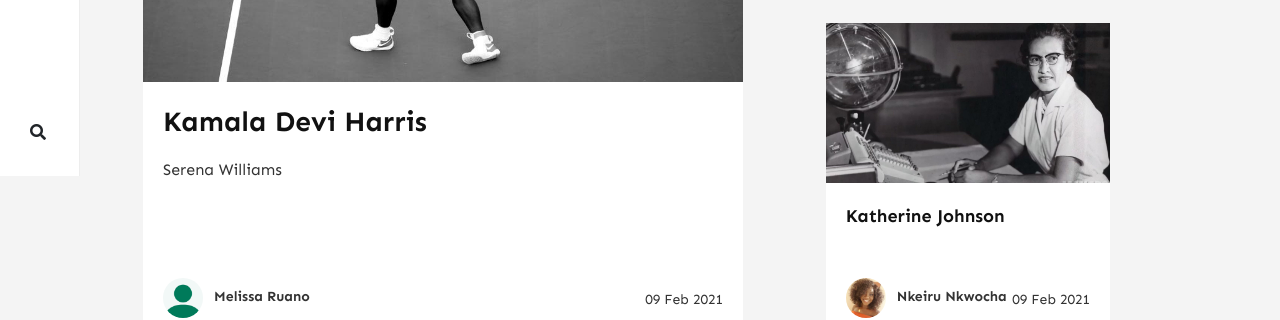
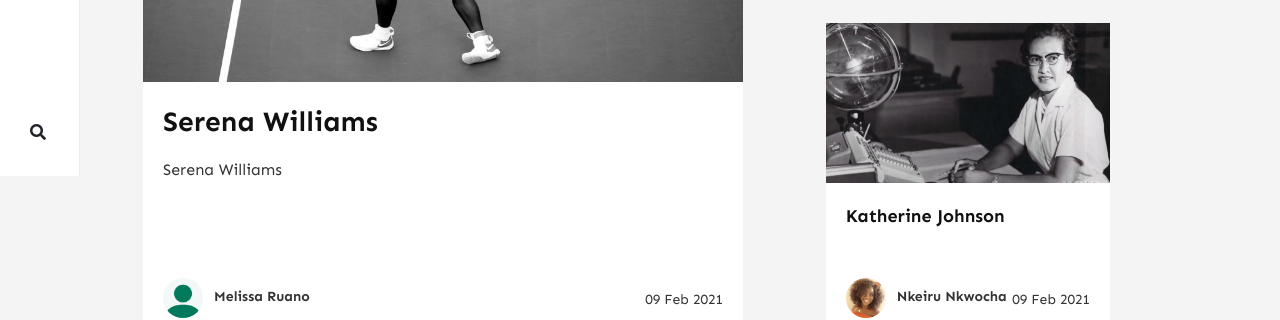
Before and after one commit to iMAKE-Innovation-Center/imake-bhm, a Jekyll site: the page built from index.html, in a window 1280 px wide. Shown: the part 724-1044 px from the top of the page. Built offline with Jekyll 4.4.1, drawn with Linux system fonts in a browser that asks for light colours; nearby versions of some CDN libraries; the list of posts is cut into pages by our own code; comment, search, counter and statistics services are not loaded.

Commit message:
name correction

```diff
--- a/_posts/2021-02-09-serena_williams.md
+++ b/_posts/2021-02-09-serena_williams.md
@@ -1,6 +1,6 @@
 ---
 layout: post
-title:  "Kamala Devi Harris"
+title:  "Serena Williams"
 author: melissa_r
 categories: [ female ]
 image: /assets/images/serena_williams.jpg
```
